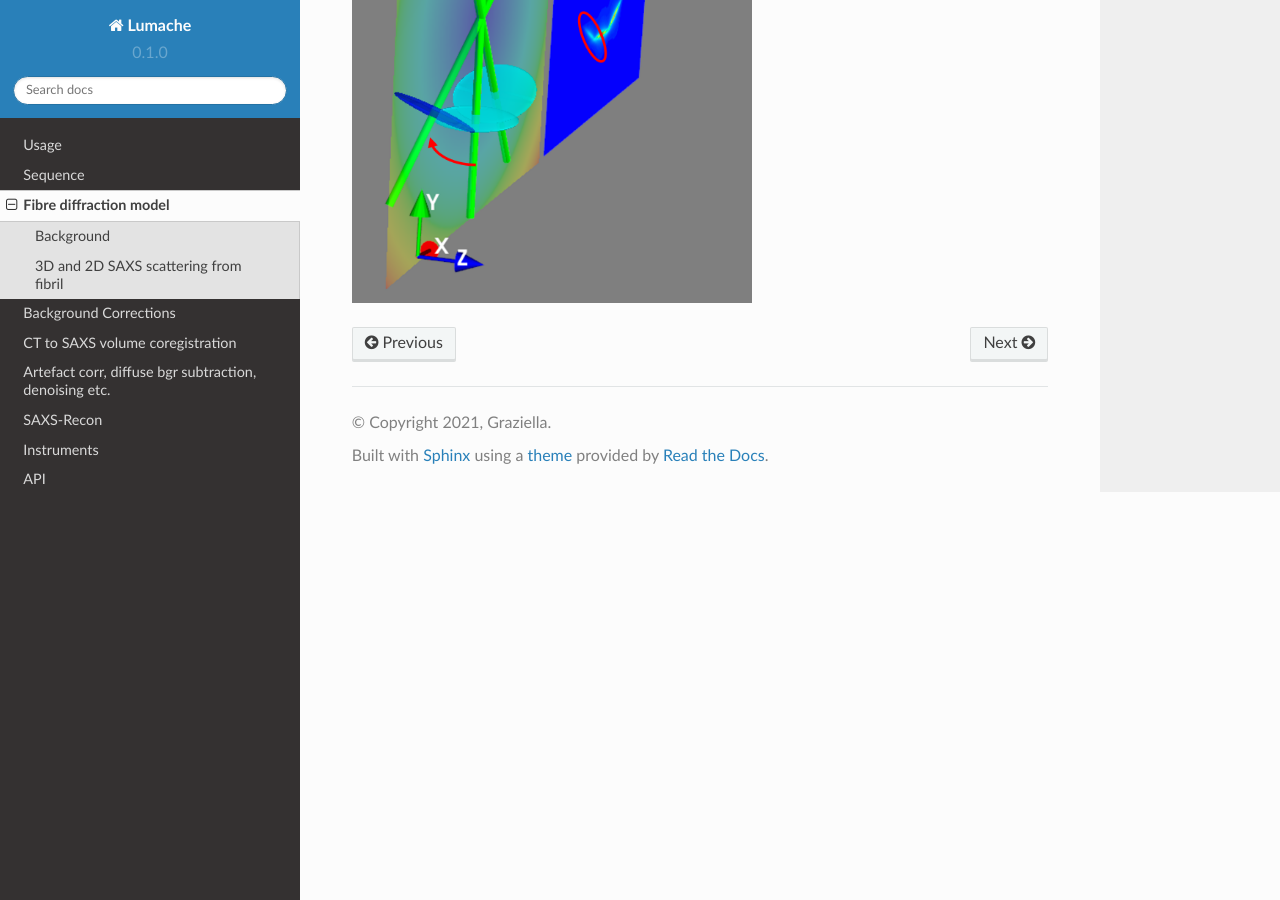
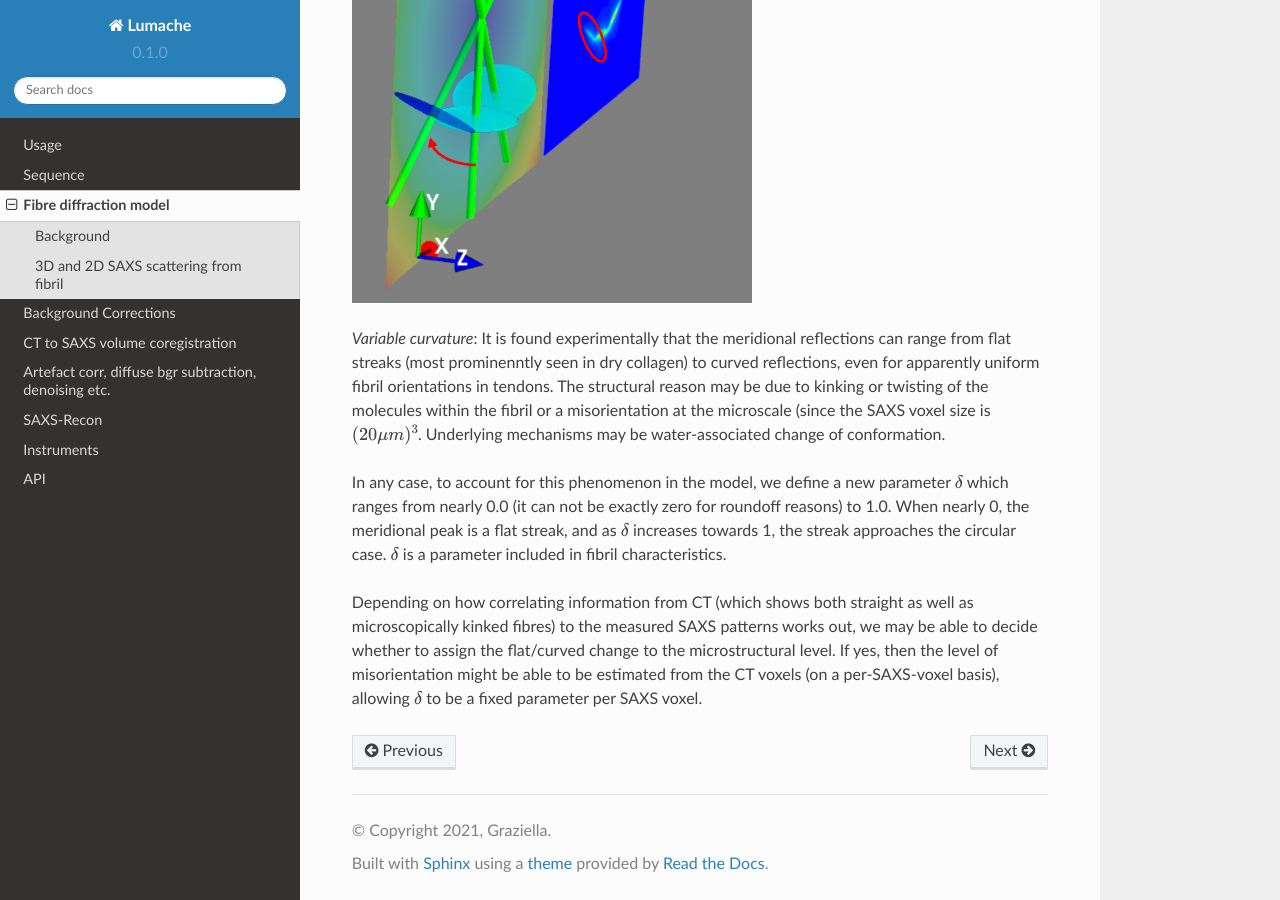
Before and after one commit to himadri111/saxs-docs-tutorial, a Sphinx documentation site: the page built from docs/source/fibremodel.rst, in a window 1280 px wide and 900 px high, scrolled down 1450 px. Built offline with Sphinx 7.4.7 and the Read the Docs theme 2.0.0, drawn with Linux system fonts in a browser that asks for light colours.

Commit message:
Update fibremodel.rst

```diff
--- a/docs/source/fibremodel.rst
+++ b/docs/source/fibremodel.rst
@@ -25,3 +25,9 @@ The physical information about the per-voxel characteristics of the collagen fib
 
 .. image:: 3Dfibril_mayavi_example3_cropped2.png
   :width: 400
+
+*Variable curvature*: It is found experimentally that the meridional reflections can range from flat streaks (most prominenntly seen in dry collagen) to curved reflections, even for apparently uniform fibril orientations in tendons. The structural reason may be due to kinking or twisting of the molecules within the fibril or a misorientation at the microscale (since the SAXS voxel size is :math:`(20 \mu m)^3`. Underlying mechanisms may be water-associated change of conformation.
+
+In any case, to account for this phenomenon in the model, we define a new parameter :math:`\delta` which ranges from nearly 0.0 (it can not be exactly zero for roundoff reasons) to 1.0. When nearly 0, the meridional peak is a flat streak, and as :math:`\delta` increases towards 1, the streak approaches the circular case. :math:`\delta` is a parameter included in fibril characteristics.
+
+Depending on how correlating information from CT (which shows both straight as well as microscopically kinked fibres) to the measured SAXS patterns works out, we may be able to decide whether to assign the flat/curved change to the microstructural level. If yes, then the level of misorientation might be able to be estimated from the CT voxels (on a per-SAXS-voxel basis), allowing :math:`\delta` to be a fixed parameter per SAXS voxel.
```
